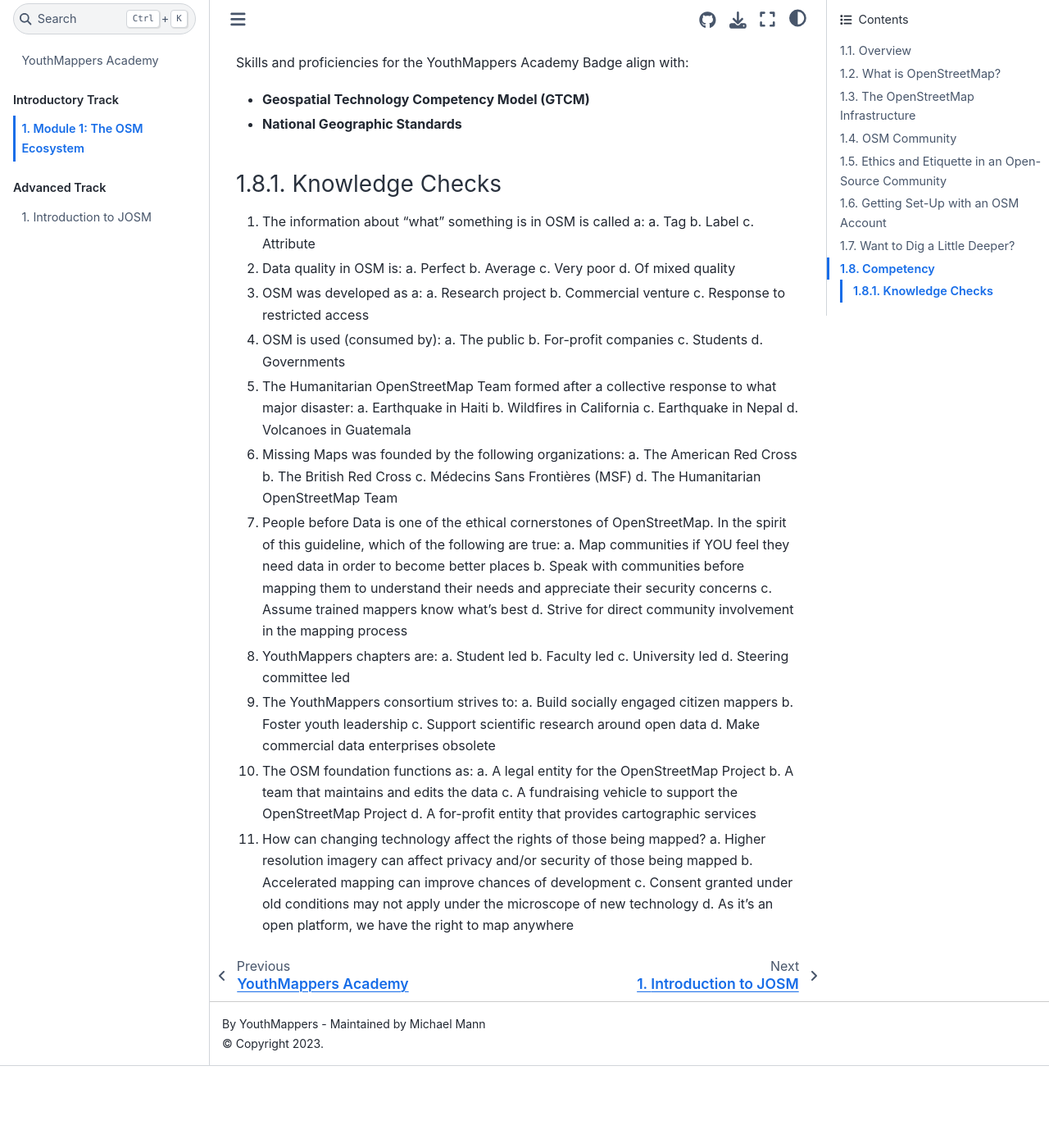
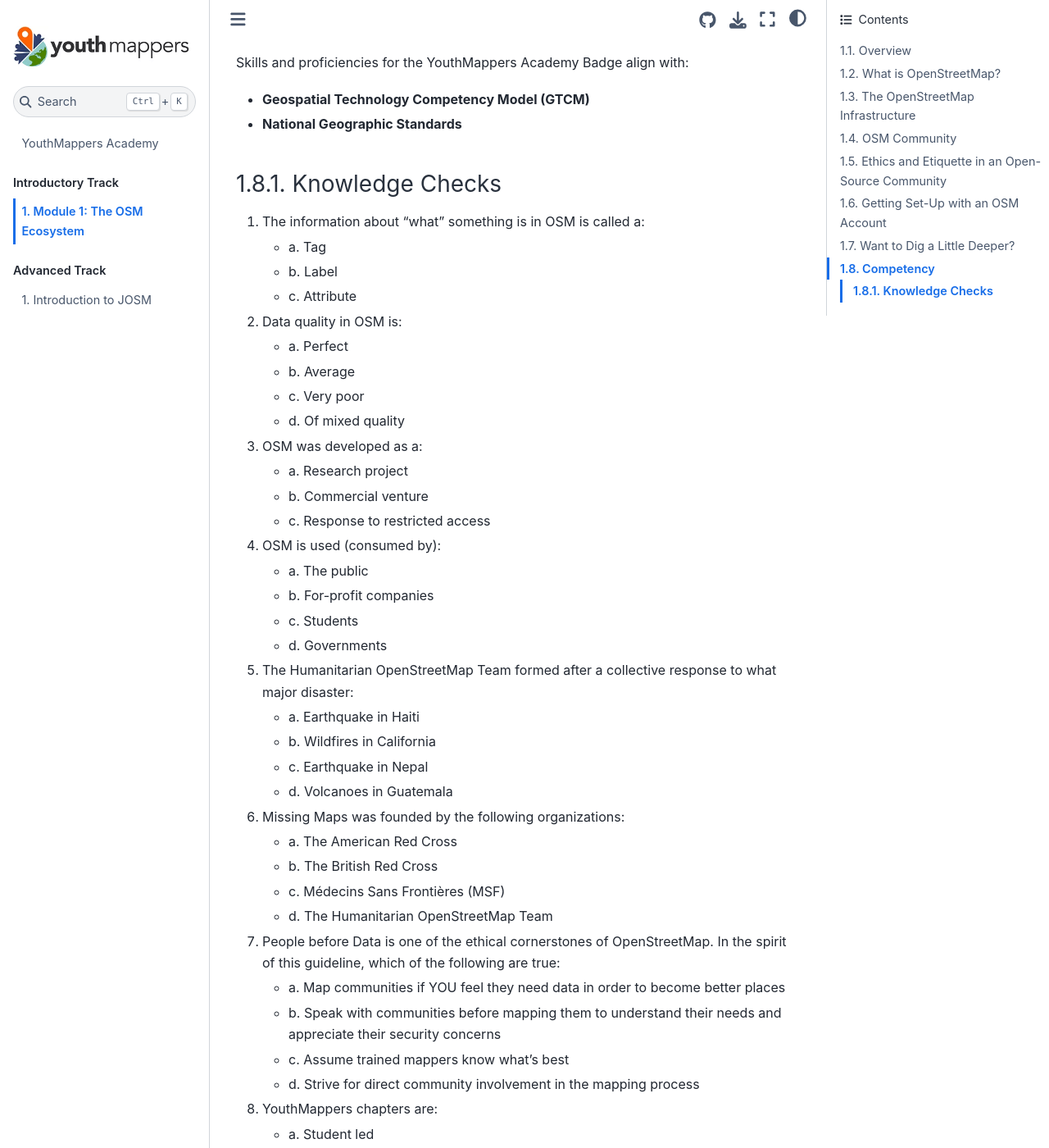
Before and after one commit to mmann1123/YouthMappersAcademy, a Jupyter Book: the page built from Course1-Ecosystem.md, in a window 1280 px wide and 1400 px high, scrolled down 5166 px. Shown: the whole window at 82% size. Built offline with Jupyter Book 1.0.4 settings and Sphinx 7.4.7 and the Sphinx Book theme 1.1.4, drawn with Linux system fonts in a browser that asks for light colours; before the commit the page ends 6466 px from its top, so only the background shows below that; some of the changed text lies outside the part shown.

Commit message:
fix lists

```diff
--- a/Course1-Ecosystem.md
+++ b/Course1-Ecosystem.md
@@ -122,65 +122,65 @@
 ### Knowledge Checks
 
 1. The information about “what” something is in OSM is called a:
-   a. Tag
-   b. Label
-   c. Attribute
+   - a. Tag
+   - b. Label
+   - c. Attribute
 
 2. Data quality in OSM is:
-   a. Perfect
-   b. Average
-   c. Very poor
-   d. Of mixed quality
+   - a. Perfect
+   - b. Average
+   - c. Very poor
+   - d. Of mixed quality
 
 3. OSM was developed as a:
-   a. Research project
-   b. Commercial venture
-   c. Response to restricted access
+   - a. Research project
+   - b. Commercial venture
+   - c. Response to restricted access
 
 4. OSM is used (consumed by):
-   a. The public
-   b. For-profit companies
-   c. Students
-   d. Governments
+   - a. The public
+   - b. For-profit companies
+   - c. Students
+   - d. Governments
 
 5. The Humanitarian OpenStreetMap Team formed after a collective response to what major disaster:
-   a. Earthquake in Haiti
-   b. Wildfires in California
-   c. Earthquake in Nepal
-   d. Volcanoes in Guatemala
+   - a. Earthquake in Haiti
+   - b. Wildfires in California
+   - c. Earthquake in Nepal
+   - d. Volcanoes in Guatemala
 
 6. Missing Maps was founded by the following organizations:
-   a. The American Red Cross
-   b. The British Red Cross
-   c. Médecins Sans Frontières (MSF)
-   d. The Humanitarian OpenStreetMap Team
+   - a. The American Red Cross
+   - b. The British Red Cross
+   - c. Médecins Sans Frontières (MSF)
+   - d. The Humanitarian OpenStreetMap Team
 
 7. People before Data is one of the ethical cornerstones of OpenStreetMap. In the spirit of this guideline, which of the following are true:
-   a. Map communities if YOU feel they need data in order to become better places
-   b. Speak with communities before mapping them to understand their needs and appreciate their security concerns
-   c. Assume trained mappers know what’s best
-   d. Strive for direct community involvement in the mapping process
+   - a. Map communities if YOU feel they need data in order to become better places
+   - b. Speak with communities before mapping them to understand their needs and appreciate their security concerns
+   - c. Assume trained mappers know what’s best
+   - d. Strive for direct community involvement in the mapping process
 
 8. YouthMappers chapters are:
-   a. Student led
-   b. Faculty led
-   c. University led
-   d. Steering committee led
+   - a. Student led
+   - b. Faculty led
+   - c. University led
+   - d. Steering committee led
 
 9. The YouthMappers consortium strives to:
-   a. Build socially engaged citizen mappers
-   b. Foster youth leadership
-   c. Support scientific research around open data
-   d. Make commercial data enterprises obsolete
+   - a. Build socially engaged citizen mappers
+   - b. Foster youth leadership
+   - c. Support scientific research around open data
+   - d. Make commercial data enterprises obsolete
 
 10. The OSM foundation functions as:
-    a. A legal entity for the OpenStreetMap Project
-    b. A team that maintains and edits the data
-    c. A fundraising vehicle to support the OpenStreetMap Project
-    d. A for-profit entity that provides cartographic services
+    - a. A legal entity for the OpenStreetMap Project
+    - b. A team that maintains and edits the data
+    - c. A fundraising vehicle to support the OpenStreetMap Project
+    - d. A for-profit entity that provides cartographic services
 
 11. How can changing technology affect the rights of those being mapped?
-    a. Higher resolution imagery can affect privacy and/or security of those being mapped
-    b. Accelerated mapping can improve chances of development
-    c. Consent granted under old conditions may not apply under the microscope of new technology
-    d. As it’s an open platform, we have the right to map anywhere
+    - a. Higher resolution imagery can affect privacy and/or security of those being mapped
+    - b. Accelerated mapping can improve chances of development
+    - c. Consent granted under old conditions may not apply under the microscope of new technology
+    - d. As it’s an open platform, we have the right to map anywhere
```
